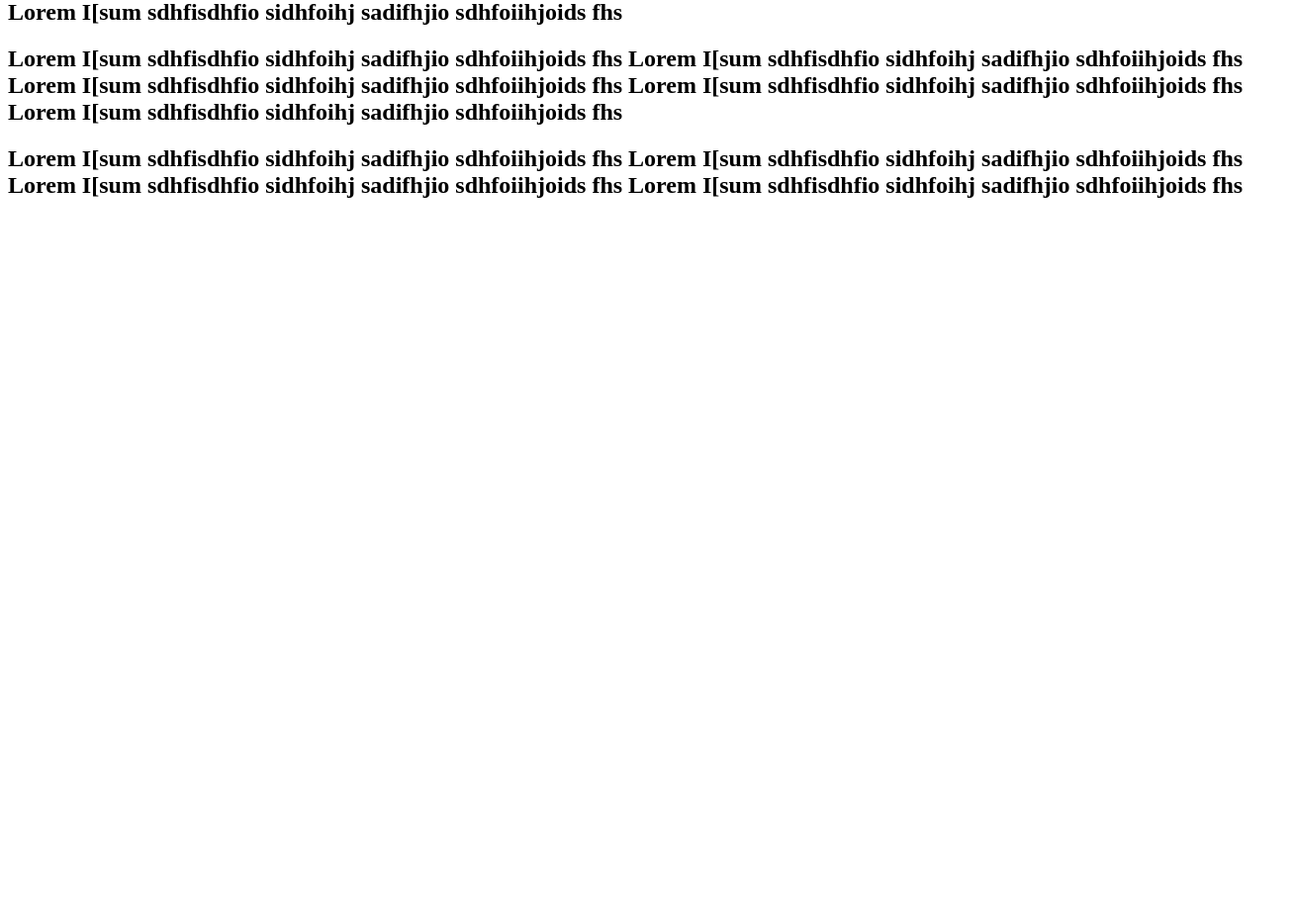
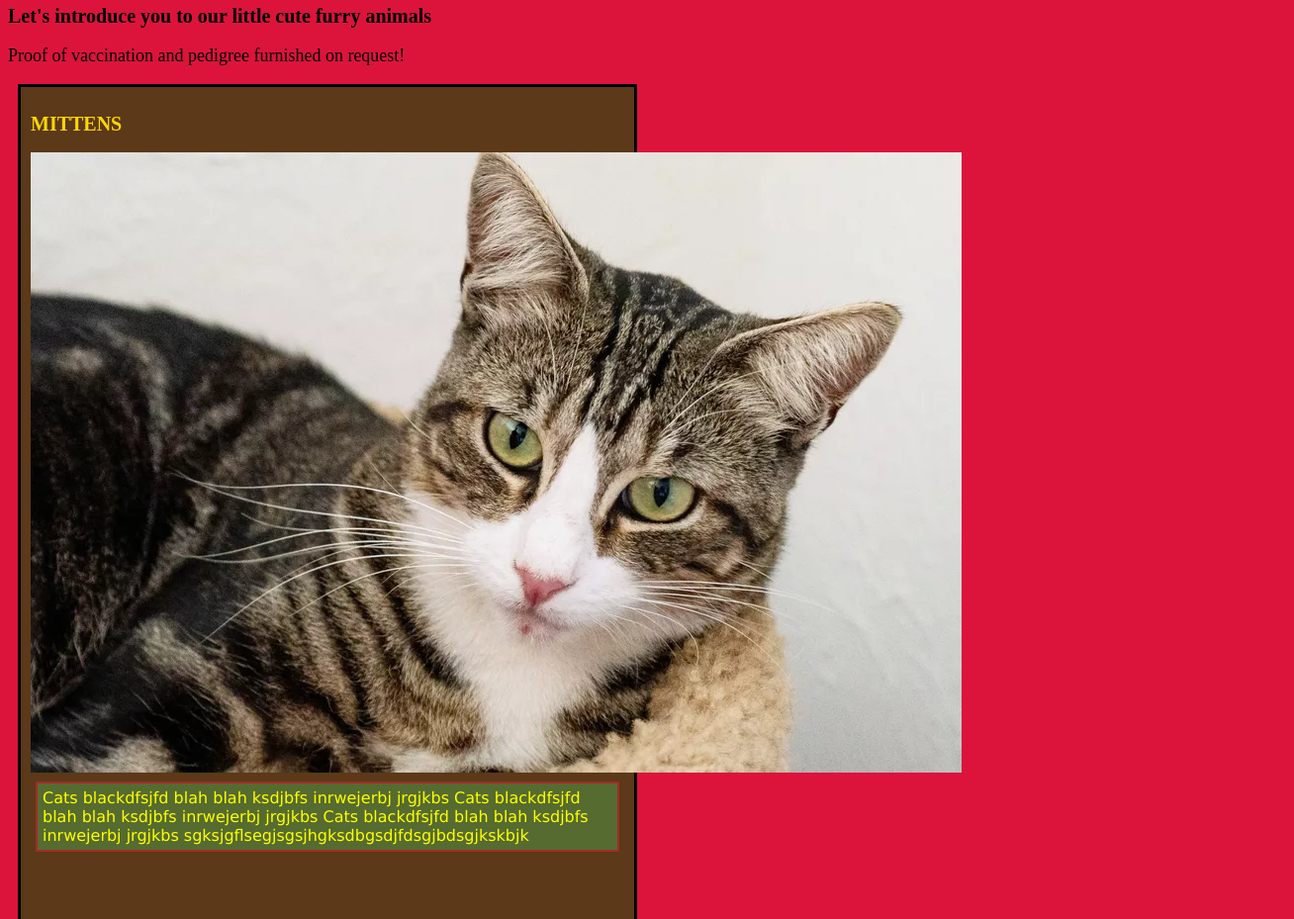
Before and after one commit to Nalundquist/animal, a plain HTML site: page index.html in a window 1280 px wide. Shown: the part 75-1004 px from the top of the page at 99% size, 1308 px wide, since content can reach past the window. Before the commit the page ends 800 px from the top, so only its background shows below. Drawn offline with Linux system fonts and the light colour scheme.

Commit message:
create animal profiles in column format
Co-Authored-by: Najma Abdi <najmabdi@gmail.com>

```diff
--- a/css/styles.css
+++ b/css/styles.css
@@ -0,0 +1,40 @@
+body {
+  background-color: crimson;
+  font-family: 'Times New Roman', Times, serif;
+}
+
+p {
+  font-size: 18px;
+
+}
+
+h2 {
+  font-size: 20px;
+}
+
+.img {
+  size: 400px;
+}
+
+.column {
+  font-size: 16px;
+  width: 600px;
+  height: 1000px;
+  color: gold;
+  background-color: rgba(8, 81, 3, 0.602);
+  padding: 10px;
+  border: 3px solid black;
+  margin: 10px;
+}
+
+.column p {
+  font-size: 16px;
+  font-family: Verdana, Geneva, Tahoma, sans-serif;
+  background-color: darkolivegreen;
+  color: yellow;
+  padding: 5px;
+  border: 2px solid brown;
+  margin: 5px;
+  box-sizing: border-box;
+  display: block;
+}
--- a/index.html
+++ b/index.html
@@ -5,25 +5,45 @@
   <title>Little Beans Shelter for Wayward Cats (And More!)</title>
 </head>
 <body>
-  <h2>Lorem I[sum sdhfisdhfio sidhfoihj sadifhjio sdhfoiihjoids fhs
-    Lorem I[sum sdhfisdhfio sidhfoihj sadifhjio sdhfoiihjoids fhs
-    Lorem I[sum sdhfisdhfio sidhfoihj sadifhjio sdhfoiihjoids fhs
-    Lorem I[sum sdhfisdhfio sidhfoihj sadifhjio sdhfoiihjoids fhs
-    Lorem I[sum sdhfisdhfio sidhfoihj sadifhjio sdhfoiihjoids fhs
-  </h2>
-  <div class="fancy">
-    <h2>
-      Lorem I[sum sdhfisdhfio sidhfoihj sadifhjio sdhfoiihjoids fhs
-      Lorem I[sum sdhfisdhfio sidhfoihj sadifhjio sdhfoiihjoids fhs
-      Lorem I[sum sdhfisdhfio sidhfoihj sadifhjio sdhfoiihjoids fhs
-      Lorem I[sum sdhfisdhfio sidhfoihj sadifhjio sdhfoiihjoids fhs
-      Lorem I[sum sdhfisdhfio sidhfoihj sadifhjio sdhfoiihjoids fhs
-    </h2>
-    <h2 class="diff">Lorem I[sum sdhfisdhfio sidhfoihj sadifhjio sdhfoiihjoids fhs
-      Lorem I[sum sdhfisdhfio sidhfoihj sadifhjio sdhfoiihjoids fhs
-      Lorem I[sum sdhfisdhfio sidhfoihj sadifhjio sdhfoiihjoids fhs
-      Lorem I[sum sdhfisdhfio sidhfoihj sadifhjio sdhfoiihjoids fhs
-    </h2>
-  </div>
+  <h1>Welcome to our animal shelter!</h1>
+  <h2>Let's introduce you to our little cute furry animals</h2>
+  <P>Proof of vaccination and pedigree furnished on request!</P>
+<div class="column">
+  <h2>MITTENS</h2>
+  <img src="img/cat1.webp">
+  <p>Cats blackdfsjfd blah blah ksdjbfs inrwejerbj jrgjkbs
+    Cats blackdfsjfd blah blah ksdjbfs inrwejerbj jrgjkbs
+    Cats blackdfsjfd blah blah ksdjbfs inrwejerbj jrgjkbs
+    sgksjgflsegjsgsjhgksdbgsdjfdsgjbdsgjkskbjk
+  </p>
+</div>
+<div class="column2">
+  <h2>DRACULA</h2>
+  <img src="img/cat2.webp">
+  <p>Cats blackdfsjfd blah blah ksdjbfs inrwejerbj jrgjkbs
+    Cats blackdfsjfd blah blah ksdjbfs inrwejerbj jrgjkbs
+    Cats blackdfsjfd blah blah ksdjbfs inrwejerbj jrgjkbs
+    sgksjgflsegjsgsjhgksdbgsdjfdsgjbdsgjkskbjk
+  </p>
+</div>
+<div class="column3">
+  <h2>BITEY</h2>
+  <img src="img/dog1.webp">
+  <p>Cats blackdfsjfd blah blah ksdjbfs inrwejerbj jrgjkbs
+    Cats blackdfsjfd blah blah ksdjbfs inrwejerbj jrgjkbs
+    Cats blackdfsjfd blah blah ksdjbfs inrwejerbj jrgjkbs
+    sgksjgflsegjsgsjhgksdbgsdjfdsgjbdsgjkskbjk
+  </p>
+</div>
+<div class="column4">
+  <h2>BARKY</h2>
+  <img src="img/dog2.webp">
+  <p>Cats blackdfsjfd blah blah ksdjbfs inrwejerbj jrgjkbs
+    Cats blackdfsjfd blah blah ksdjbfs inrwejerbj jrgjkbs
+    Cats blackdfsjfd blah blah ksdjbfs inrwejerbj jrgjkbs
+    sgksjgflsegjsgsjhgksdbgsdjfdsgjbdsgjkskbjk
+  </p>
+</div>
+
 </body>
 </html>
```
Also changed, not shown: img/cat1.webp (added), img/cat2.webp (added), img/dog1.webp (added), img/dog2.webp (added).
